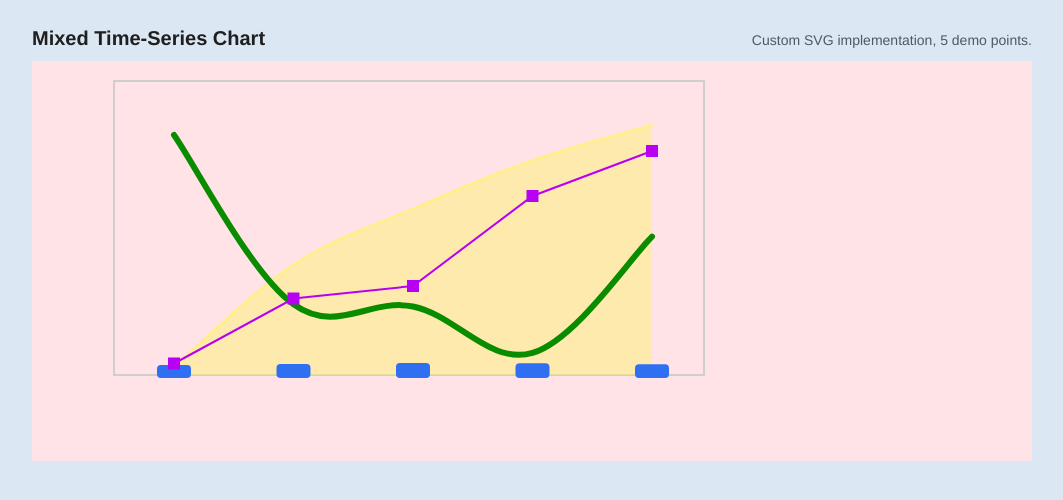
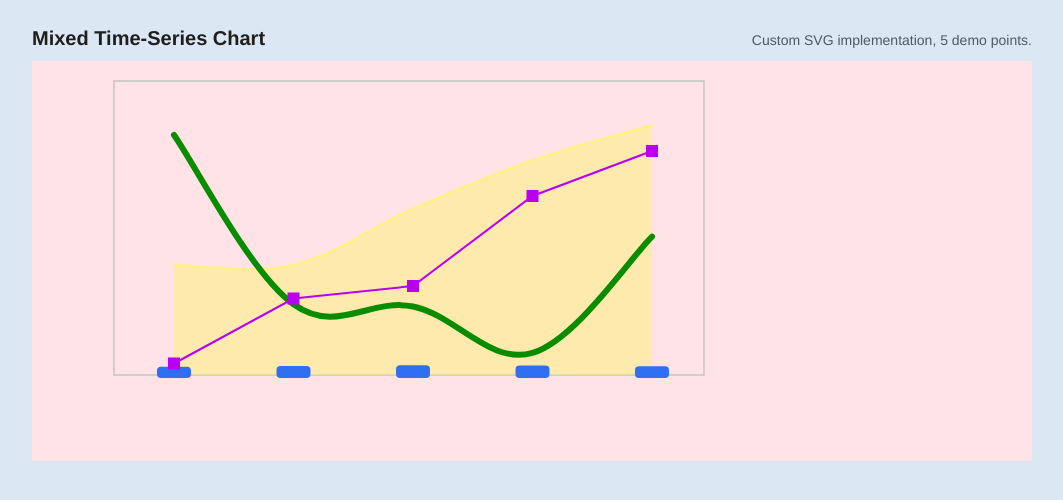
Before and after one commit to DazzzleKK/ad_robot, a React (Vite) app: page / in a window 1280 px wide. Shown: the top 500 px of the page, without its empty margins (108-1171 px from the left). Built offline with nearby package versions, Linux system fonts and the light colour scheme.

Commit message:
refactor: data init

```diff
--- a/src/App.tsx
+++ b/src/App.tsx
@@ -1,11 +1,34 @@
 import { TimeSeriesChart, type TimeSeriesChartData } from './components/TimeSeriesChart';
 
 const demoData: TimeSeriesChartData = {
-  labels: ['10.06.2026', '11.06.2026', '12.06.2026', '13.06.2026', '14.06.2026'],
-  area: [2.04, 28.6, 43.1, 55.65, 64.8],
-  spline: [610.78, 180.1, 174.4, 56.33, 352.2],
-  line: [3, 29, 34, 70, 88],
-  bar: [0.68, 0.74, 0.81, 0.79, 0.72],
+  area: [
+    { date: '10.06.2026', value: 28.6 },
+    { date: '11.06.2026', value: 28.6 },
+    { date: '12.06.2026', value: 43.1 },
+    { date: '13.06.2026', value: 55.65 },
+    { date: '14.06.2026', value: 64.8 },
+  ],
+  spline: [
+    { date: '10.06.2026', value: 610.78 },
+    { date: '11.06.2026', value: 180.1 },
+    { date: '12.06.2026', value: 174.4 },
+    { date: '13.06.2026', value: 56.33 },
+    { date: '14.06.2026', value: 352.2 },
+  ],
+  line: [
+    { date: '10.06.2026', value: 3 },
+    { date: '11.06.2026', value: 29 },
+    { date: '12.06.2026', value: 34 },
+    { date: '13.06.2026', value: 70 },
+    { date: '14.06.2026', value: 88 },
+  ],
+  bar: [
+    { date: '10.06.2026', value: 0.68 },
+    { date: '11.06.2026', value: 0.74 },
+    { date: '12.06.2026', value: 0.81 },
+    { date: '13.06.2026', value: 0.79 },
+    { date: '14.06.2026', value: 0.72 },
+  ],
 };
 
 export function App() {
--- a/src/components/TimeSeriesChart.tsx
+++ b/src/components/TimeSeriesChart.tsx
@@ -1,17 +1,30 @@
 import { useMemo, useRef, useState, type MouseEvent } from 'react';
 
 export type TimeSeriesChartData = {
+  area: TimeSeriesChartPoint[];
+  spline: TimeSeriesChartPoint[];
+  line: TimeSeriesChartPoint[];
+  bar: TimeSeriesChartPoint[];
+};
+
+export type TimeSeriesChartPoint = {
+  date: string;
+  value: number;
+};
+
+type NormalizedChartData = {
   labels: string[];
-  area: number[];
-  spline: number[];
-  line: number[];
-  bar: number[];
+  area: Array<number | null>;
+  spline: Array<number | null>;
+  line: Array<number | null>;
+  bar: Array<number | null>;
 };
 
 type Point = {
   x: number;
   y: number;
   value: number;
+  index: number;
 };
 
 type ChartSeries = 'area' | 'spline' | 'line' | 'bar';
@@ -40,17 +53,35 @@ const labels: Record<ChartSeries, string> = {
 const seriesOrder: ChartSeries[] = ['area', 'bar', 'spline', 'line'];
 const splineHoverRadius = 35;
 
-const formatValue = (value: number) =>
+const formatValue = (value: number | null) => {
+  if (value === null) {
+    return '-';
+  }
+
+  return (
   new Intl.NumberFormat('en-US', {
     minimumFractionDigits: Number.isInteger(value) ? 0 : 2,
     maximumFractionDigits: 2,
-  }).format(value);
+  }).format(value)
+  );
+};
 
 const clamp = (value: number, min: number, max: number) => Math.min(Math.max(value, min), max);
 
-const getRange = (values: number[]) => {
-  const min = Math.min(0, ...values);
-  const max = Math.max(...values);
+const parseDateLabel = (date: string) => {
+  const [day, month, year] = date.split('.').map(Number);
+
+  if (!day || !month || !year) {
+    return Number.MAX_SAFE_INTEGER;
+  }
+
+  return new Date(year, month - 1, day).getTime();
+};
+
+const getRange = (values: Array<number | null>) => {
+  const presentValues = values.filter((value): value is number => value !== null);
+  const min = Math.min(0, ...presentValues);
+  const max = Math.max(...presentValues, 1);
 
   return {
     min,
@@ -74,13 +105,28 @@ const distanceToSegment = (x: number, y: number, start: Point, end: Point) => {
   return Math.hypot(x - projectionX, y - projectionY);
 };
 
-const validateData = (data: TimeSeriesChartData) => {
-  const size = data.labels.length;
-  const everySeriesMatches = data.area.length === size && data.spline.length === size && data.line.length === size && data.bar.length === size;
+const normalizeData = (data: TimeSeriesChartData): NormalizedChartData => {
+  const labels = Array.from(new Set(seriesOrder.flatMap((series) => data[series].map((point) => point.date))))
+    .sort((leftDate, rightDate) => parseDateLabel(leftDate) - parseDateLabel(rightDate));
+  const size = labels.length;
 
-  if (!size || !everySeriesMatches) {
-    throw new Error('TimeSeriesChart expects labels, area, spline, line and bar arrays with the same non-zero length.');
+  if (!size) {
+    throw new Error('TimeSeriesChart expects at least one point in any series.');
   }
+
+  const normalizeSeries = (series: ChartSeries) => {
+    const valuesByDate = new Map(data[series].map((point) => [point.date, point.value]));
+
+    return labels.map((date) => valuesByDate.get(date) ?? null);
+  };
+
+  return {
+    labels,
+    area: normalizeSeries('area'),
+    spline: normalizeSeries('spline'),
+    line: normalizeSeries('line'),
+    bar: normalizeSeries('bar'),
+  };
 };
 
 const createLinePath = (points: Point[]) => points.map((point, index) => `${index === 0 ? 'M' : 'L'} ${point.x} ${point.y}`).join(' ');
@@ -110,7 +156,7 @@ const createSmoothPath = (points: Point[]) => {
 };
 
 export function TimeSeriesChart({ data, width = 1000, height = 400, visiblePoints = 10 }: Props) {
-  validateData(data);
+  const chartData = useMemo(() => normalizeData(data), [data]);
 
   const scrollRef = useRef<HTMLDivElement>(null);
   const [hoverIndex, setHoverIndex] = useState<number | null>(null);
@@ -122,27 +168,39 @@ export function TimeSeriesChart({ data, width = 1000, height = 400, visiblePoint
     const chart = {
       x: 82,
       y: 20,
-      width: Math.max(590, data.labels.length > visiblePoints ? 590 + (data.labels.length - visiblePoints) * 110 : 590),
+      width: Math.max(590, chartData.labels.length > visiblePoints ? 590 + (chartData.labels.length - visiblePoints) * 110 : 590),
       height: 294,
     };
-    const canvasWidth = data.labels.length > visiblePoints ? chart.width + 220 : width;
+    const canvasWidth = chartData.labels.length > visiblePoints ? chart.width + 220 : width;
     const canvasHeight = height;
     const bottom = chart.y + chart.height;
-    const areaRange = getRange(data.area);
-    const splineRange = getRange(data.spline);
-    const lineRange = getRange(data.line);
-    const barRange = getRange(data.bar);
-    const xStep = data.labels.length === 1 ? 0 : (chart.width - 112) / (data.labels.length - 1);
+    const areaRange = getRange(chartData.area);
+    const splineRange = getRange(chartData.spline);
+    const lineRange = getRange(chartData.line);
+    const barRange = getRange(chartData.bar);
+    const xStep = chartData.labels.length === 1 ? 0 : (chart.width - 112) / (chartData.labels.length - 1);
     const xForIndex = (index: number) => chart.x + 60 + index * xStep;
     const yForAreaValue = (value: number) => bottom - ((value - areaRange.min) / areaRange.span) * 250;
     const yForSplineValue = (value: number) => bottom - ((value - splineRange.min) / splineRange.span) * 240;
     const yForLineValue = (value: number) => bottom - ((value - lineRange.min) / lineRange.span) * 220 - 4;
     const yForBarValue = (value: number) => bottom - Math.max(3, ((value - barRange.min) / barRange.span) * 12);
 
-    const areaPoints = data.area.map((value, index) => ({ x: xForIndex(index), y: yForAreaValue(value), value }));
-    const splinePoints = data.spline.map((value, index) => ({ x: xForIndex(index), y: yForSplineValue(value), value }));
-    const linePoints = data.line.map((value, index) => ({ x: xForIndex(index), y: yForLineValue(value), value }));
-    const barPoints = data.bar.map((value, index) => ({ x: xForIndex(index), y: yForBarValue(value), value }));
+    const toPoints = (values: Array<number | null>, yForValue: (value: number) => number) =>
+      values.flatMap((value, index) =>
+        value === null
+          ? []
+          : [{
+              x: xForIndex(index),
+              y: yForValue(value),
+              value,
+              index,
+            }],
+      );
+
+    const areaPoints = toPoints(chartData.area, yForAreaValue);
+    const splinePoints = toPoints(chartData.spline, yForSplineValue);
+    const linePoints = toPoints(chartData.line, yForLineValue);
+    const barPoints = toPoints(chartData.bar, yForBarValue);
 
     return {
       chart,
@@ -156,14 +214,20 @@ export function TimeSeriesChart({ data, width = 1000, height = 400, visiblePoint
         line: linePoints,
         bar: barPoints,
       },
+      pointByIndex: {
+        area: new Map(areaPoints.map((point) => [point.index, point])),
+        spline: new Map(splinePoints.map((point) => [point.index, point])),
+        line: new Map(linePoints.map((point) => [point.index, point])),
+        bar: new Map(barPoints.map((point) => [point.index, point])),
+      },
     };
-  }, [data, height, visiblePoints, width]);
+  }, [chartData, height, visiblePoints, width]);
 
   const paths = useMemo(() => {
     const areaTop = createSmoothPath(metrics.points.area);
     const firstArea = metrics.points.area[0];
     const lastArea = metrics.points.area[metrics.points.area.length - 1];
-    const areaPath = `${areaTop} L ${lastArea.x} ${metrics.bottom} L ${firstArea.x} ${metrics.bottom} Z`;
+    const areaPath = firstArea && lastArea ? `${areaTop} L ${lastArea.x} ${metrics.bottom} L ${firstArea.x} ${metrics.bottom} Z` : '';
 
     return {
       area: areaPath,
@@ -202,7 +266,7 @@ export function TimeSeriesChart({ data, width = 1000, height = 400, visiblePoint
       return distanceToSegment(localPoint.x, localPoint.y, point, next) < splineHoverRadius;
     });
 
-    const nextIndex = clamp(nearest, 0, data.labels.length - 1);
+    const nextIndex = clamp(nearest, 0, chartData.labels.length - 1);
 
     setHoverIndex(nextIndex);
     setTooltipIndex(nextIndex);
@@ -274,27 +338,45 @@ export function TimeSeriesChart({ data, width = 1000, height = 400, visiblePoint
             />
 
             <g className="hover-points">
-              {data.labels.map((label, index) => (
+              {chartData.labels.map((label, index) => {
+                const areaPoint = metrics.pointByIndex.area.get(index);
+                const splinePoint = metrics.pointByIndex.spline.get(index);
+                const linePoint = metrics.pointByIndex.line.get(index);
+
+                return (
                   <g className={`hover-point-set ${hoverIndex === index ? 'hover-point-set--visible' : ''}`} key={`hover-point-set-${label}`}>
-                  <circle className="hover-point-visual area-point-halo" cx={metrics.points.area[index].x} cy={metrics.points.area[index].y} r={19} />
-                  <circle className="hover-point-visual area-point" cx={metrics.points.area[index].x} cy={metrics.points.area[index].y} r={4} />
+                    {areaPoint && (
+                      <>
+                        <circle className="hover-point-visual area-point-halo" cx={areaPoint.x} cy={areaPoint.y} r={19} />
+                        <circle className="hover-point-visual area-point" cx={areaPoint.x} cy={areaPoint.y} r={4} />
+                      </>
+                    )}
 
-                  <circle className="hover-point-visual spline-point-halo" cx={metrics.points.spline[index].x} cy={metrics.points.spline[index].y} r={19} />
+                    {splinePoint && (
+                      <>
+                        <circle className="hover-point-visual spline-point-halo" cx={splinePoint.x} cy={splinePoint.y} r={19} />
                         <polygon
                           className="hover-point-visual spline-point"
                           points={[
-                      `${metrics.points.spline[index].x},${metrics.points.spline[index].y - 6}`,
-                      `${metrics.points.spline[index].x + 6},${metrics.points.spline[index].y}`,
-                      `${metrics.points.spline[index].x},${metrics.points.spline[index].y + 6}`,
-                      `${metrics.points.spline[index].x - 6},${metrics.points.spline[index].y}`,
+                            `${splinePoint.x},${splinePoint.y - 6}`,
+                            `${splinePoint.x + 6},${splinePoint.y}`,
+                            `${splinePoint.x},${splinePoint.y + 6}`,
+                            `${splinePoint.x - 6},${splinePoint.y}`,
                           ].join(' ')}
                         />
+                      </>
+                    )}
 
-                  <circle className="hover-point-visual line-point-halo" cx={metrics.points.line[index].x} cy={metrics.points.line[index].y} r={19} />
-                  <rect className="line-hover-fill" x={metrics.points.line[index].x - 6} y={metrics.points.line[index].y - 6} width={12} height={12} />
-                  <rect className="line-hover-marker" x={metrics.points.line[index].x - 6} y={metrics.points.line[index].y - 6} width={12} height={12} />
+                    {linePoint && (
+                      <>
+                        <circle className="hover-point-visual line-point-halo" cx={linePoint.x} cy={linePoint.y} r={19} />
+                        <rect className="line-hover-fill" x={linePoint.x - 6} y={linePoint.y - 6} width={12} height={12} />
+                        <rect className="line-hover-marker" x={linePoint.x - 6} y={linePoint.y - 6} width={12} height={12} />
+                      </>
+                    )}
                   </g>
-              ))}
+                );
+              })}
             </g>
           </svg>
 
@@ -306,12 +388,12 @@ export function TimeSeriesChart({ data, width = 1000, height = 400, visiblePoint
               transform: tooltipTransform,
             }}
           >
-            <div className="tooltip-date">{data.labels[tooltipIndex]}</div>
+            <div className="tooltip-date">{chartData.labels[tooltipIndex]}</div>
             {seriesOrder.map((series) => (
               <div className="tooltip-row" key={series}>
                 <span className="tooltip-dot" style={{ background: colors[series] }} />
                 <span>{labels[series]}: </span>
-                <strong>{formatValue(data[series][tooltipIndex])}</strong>
+                <strong>{formatValue(chartData[series][tooltipIndex])}</strong>
               </div>
             ))}
           </div>
```
Also changed, not shown: 1 other file (tests, documents, lock files or other folders). Lines whose indentation alone changed are shown as unchanged.
